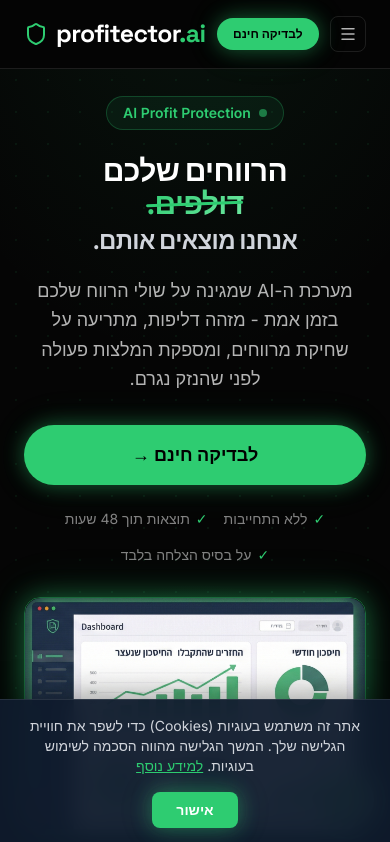
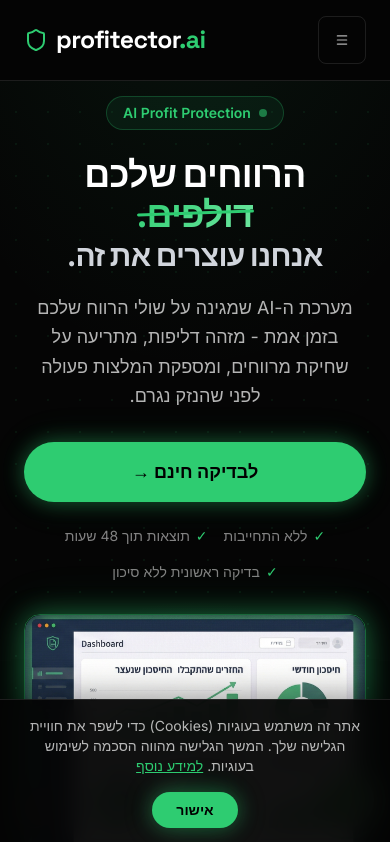
Before and after one commit to Profitector/landing, a Next.js app: page / in a window 390 px wide. Shown: the top 842 px of the page. Built offline with nearby package versions, Linux system fonts and the light colour scheme.

Commit message:
chore: update Hebrew copy, mobile layout, and UI polish

```diff
--- a/app/components/CookieBanner.tsx
+++ b/app/components/CookieBanner.tsx
@@ -31,10 +31,10 @@
           animate={{ y: 0, opacity: 1 }}
           exit={{ y: 100, opacity: 0 }}
           transition={{ duration: 0.4, ease: "easeOut" }}
-          className="fixed bottom-0 inset-x-0 z-60 border-t border-white/10 bg-[#0F1B2D]/95 backdrop-blur-md px-6 py-4 shadow-[0_-4px_30px_rgba(0,0,0,0.4)]"
+          className="fixed bottom-0 inset-x-0 z-60 border-t border-white/10 bg-[#050505]/95 backdrop-blur-md px-6 py-4 shadow-[0_-4px_30px_rgba(0,0,0,0.4)]"
         >
           <div className="mx-auto flex max-w-5xl flex-col items-center gap-4 sm:flex-row sm:justify-between">
-            <p className="text-sm text-gray-300 text-center sm:text-start">
+            <p className="text-sm text-white/70 text-center sm:text-start">
               אתר זה משתמש בעוגיות (Cookies) כדי לשפר את חוויית הגלישה שלך.
               המשך הגלישה מהווה הסכמה לשימוש בעוגיות.{" "}
               <a
@@ -46,7 +46,7 @@
             </p>
             <button
               onClick={accept}
-              className="shrink-0 rounded-lg bg-[#2ECC71] px-6 py-2 text-sm font-semibold text-white transition-all btn-glow hover:bg-[#27ae60] cursor-pointer"
+              className="btn-glow shrink-0 rounded-full bg-[#2ECC71] px-6 py-2 text-sm font-bold text-black transition-all hover:scale-105 hover:bg-[#27ae60] cursor-pointer"
             >
               אישור
             </button>
--- a/app/components/Header.tsx
+++ b/app/components/Header.tsx
@@ -22,8 +22,8 @@
       className="fixed top-0 right-0 left-0 z-50 border-b border-white/10 bg-[#050505]/95 backdrop-blur-md"
     >
       <div className="mx-auto flex max-w-7xl items-center justify-between px-6 py-4 sm:px-10 lg:px-16">
-        {/* Logo — mobile: LEFT (order-3 in RTL); desktop: RIGHT (md:order-1 in RTL) */}
-        <a href="#" dir="ltr" className="order-3 flex items-center gap-2 text-[1.55rem] font-bold leading-none tracking-tight text-white font-(family-name:--font-logo) md:order-1">
+        {/* Logo — mobile: left (order-2); desktop: right (md:order-1) */}
+        <a href="#" dir="ltr" className="order-2 flex items-center gap-2 text-[1.55rem] font-bold leading-none tracking-tight text-white font-(family-name:--font-logo) md:order-1">
           <Shield className="h-6 w-6 text-[#2ECC71]" />
           <span>profitector<span className="text-[#2ECC71]">.ai</span></span>
         </a>
@@ -45,22 +45,13 @@
           לבדיקה חינם
         </a>
 
-        {/* Mobile CTA — middle (order-2 in RTL) */}
-        <a
-          href="#lead-form"
-          onClick={() => setMobileOpen(false)}
-          className="btn-glow order-2 rounded-full bg-[#2ECC71] px-4 py-2 text-xs font-bold text-black transition-all hover:bg-[#27ae60] md:hidden"
-        >
-          לבדיקה חינם
-        </a>
-
-        {/* Hamburger — mobile: RIGHT (order-1 in RTL) */}
+        {/* Hamburger — mobile: far right (easy for right-handed users), large tap target */}
         <button
           onClick={() => setMobileOpen((v) => !v)}
           aria-label="פתח תפריט"
-          className="order-1 flex h-9 w-9 items-center justify-center rounded-lg border border-white/10 text-white/70 transition-colors hover:border-white/30 hover:text-white md:hidden"
+          className="order-1 flex h-12 w-12 items-center justify-center rounded-lg border border-white/10 px-4 text-white/70 transition-colors hover:border-white/30 hover:text-white md:hidden"
         >
-          {mobileOpen ? <X size={18} /> : <Menu size={18} />}
+          {mobileOpen ? <X size={22} /> : <Menu size={22} />}
         </button>
       </div>
 
@@ -86,6 +77,15 @@
                   </a>
                 </li>
               ))}
+              <li className="mt-2 pt-3 border-t border-white/10">
+                <a
+                  href="#lead-form"
+                  onClick={() => setMobileOpen(false)}
+                  className="btn-glow block rounded-full bg-[#2ECC71] px-6 py-3 text-center text-sm font-bold text-black transition-all hover:bg-[#27ae60]"
+                >
+                  לבדיקה חינם
+                </a>
+              </li>
             </ul>
           </motion.nav>
         )}
--- a/app/components/Hero.tsx
+++ b/app/components/Hero.tsx
@@ -33,13 +33,13 @@
               AI Profit Protection
             </motion.div>
 
-            <h1 className="mb-5 text-3xl font-bold leading-[1.1] tracking-tight text-white md:text-4xl lg:text-5xl xl:text-6xl">
+            <h1 className="mb-5 text-4xl font-bold leading-[1.1] tracking-tight text-white sm:text-[2.5rem] md:text-4xl lg:text-5xl xl:text-6xl">
               <span className="block text-white">הרווחים שלכם</span>
               <span className="block">
                 <span className="text-strike gradient-text">דולפים.</span>
               </span>
-              <span className="mt-1 block text-2xl font-bold text-gray-300 md:text-3xl lg:text-4xl">
-                אנחנו מוצאים אותם.
+              <span className="mt-1 block text-3xl font-bold text-gray-300 lg:text-4xl">
+                אנחנו עוצרים את זה.
               </span>
             </h1>
 
@@ -66,7 +66,7 @@
                 <span className="text-[#2ECC71]">✓</span> תוצאות תוך 48 שעות
               </span>
               <span className="flex items-center gap-1.5">
-                <span className="text-[#2ECC71]">✓</span> על בסיס הצלחה בלבד
+                <span className="text-[#2ECC71]">✓</span> בדיקה ראשונית ללא סיכון
               </span>
             </div>
           </motion.div>
--- a/app/components/TrustBar.tsx
+++ b/app/components/TrustBar.tsx
@@ -6,7 +6,7 @@
 const stats = [
   { value: 4, suffix: "%", prefix: "", label: "הפסד ממוצע שמצאנו" },
   { value: 24, suffix: "h", prefix: "", label: "זמן הטמעה" },
-  { value: 100, suffix: "%", prefix: "", label: "על בסיס הצלחה" },
+  { value: 100, suffix: "%", prefix: "", label: "מחויבים לתוצאות" },
 ];
 
 function AnimatedCounter({
@@ -71,7 +71,7 @@
           >
             <p className="neon-number text-5xl font-bold md:text-6xl">₪0</p>
             <p className="mt-2 text-sm font-semibold text-white">עלות אם לא נמצא חיסכון</p>
-            <p className="mt-1 text-xs text-white/40">מודל הצלחה בלבד - ללא סיכון</p>
+            <p className="mt-1 text-xs text-white/40">בדיקת עומק ראשונית ללא סיכון</p>
           </motion.div>
 
           {/* 3 Regular stats */}
--- a/app/components/ValueCards.tsx
+++ b/app/components/ValueCards.tsx
@@ -42,7 +42,7 @@
           transition={{ duration: 0.5, delay: 0.2 }}
           className="mx-auto mb-8 max-w-2xl text-lg text-white/50 md:mb-12"
         >
-          אף אחד עדיין לא בנה את זה. אנחנו כאן.
+          הדור הבא של הגנת הרווחיות. בלי טעויות, בלי אקסלים.
         </motion.p>
 
         {/* Two callout boxes */}
@@ -55,10 +55,8 @@
         >
           <div className="glow-border rounded-2xl bg-[#0A0A0A] px-8 py-7 text-center">
             <p className="neon-number text-4xl font-bold sm:text-5xl">100%</p>
-            <p className="mt-2 font-semibold text-white">על בסיס הצלחה</p>
-            <p className="mt-1 text-sm text-white/40">
-              לא מצאנו? לא משלמים.
-            </p>
+            <p className="mt-2 font-semibold text-white">מבוסס הצלחה</p>
+            <p className="mt-1 text-sm text-white/40">לא מצאנו? לא משלמים.</p>
           </div>
           <div className="glow-border rounded-2xl bg-[#0A0A0A] px-8 py-7 text-center">
             <p className="neon-number text-4xl font-bold sm:text-5xl">₪0</p>
--- a/app/components/WhatItCatches.tsx
+++ b/app/components/WhatItCatches.tsx
@@ -80,14 +80,14 @@
               transition={{ duration: 0.5, delay: index * 0.1 }}
               className="group rounded-2xl border border-white/6 bg-[#0A0A0A] p-7 transition-all duration-300 hover:border-[#2ECC71]/25 hover:bg-[#0D0D0D]"
             >
-              <div className="mb-4 flex items-center gap-3">
-                <span className="text-2xl text-[#2ECC71]">{item.marker}</span>
-                <div>
+              <div className="mb-4 flex items-center gap-3 text-right" dir="rtl">
+                <span className="text-2xl text-[#2ECC71] shrink-0">{item.marker}</span>
+                <div className="min-w-0">
                   <p className="font-bold text-white">{item.title}</p>
-                  <p className="text-xs text-white/40">{item.en}</p>
+                  <p className="text-xs text-white/50">{item.en}</p>
                 </div>
               </div>
-              <p className="text-sm leading-relaxed text-white/50">
+              <p className="text-sm leading-relaxed text-white/50 text-right" dir="rtl">
                 {item.description}
               </p>
             </motion.div>
--- a/app/layout.tsx
+++ b/app/layout.tsx
@@ -28,11 +28,11 @@
 
 export const metadata: Metadata = {
   metadataBase: new URL("https://profitector.ai"),
-  title: "Profitector — הרווחים שלכם דולפים. אנחנו מוצאים אותם.",
+  title: "Profitector - הרווחים שלכם דולפים. אנחנו עוצרים את זה.",
   description:
     "מערכת AI שמגינה על שולי הרווח שלכם בזמן אמת — מזהה דליפות, מתריעה על שחיקת מרווחים, ומספקת המלצות פעולה.",
   openGraph: {
-    title: "Profitector — AI Profit Protection",
+    title: "Profitector - AI Profit Protection",
     description:
       "מערכת AI שמגינה על שולי הרווח שלכם בזמן אמת — מזהה דליפות, מתריעה על שחיקת מרווחים, ומספקת המלצות פעולה.",
     url: "https://profitector.ai",
@@ -42,7 +42,7 @@
         url: "/meta-og.png",
         width: 1200,
         height: 630,
-        alt: "Profitector — AI Profit Protection",
+        alt: "Profitector - AI Profit Protection",
       },
     ],
     locale: "he_IL",
@@ -50,7 +50,7 @@
   },
   twitter: {
     card: "summary_large_image",
-    title: "Profitector — AI Profit Protection",
+    title: "Profitector - AI Profit Protection",
     description:
       "מערכת AI שמגינה על שולי הרווח שלכם בזמן אמת — מזהה דליפות, מתריעה על שחיקת מרווחים, ומספקת המלצות פעולה.",
     images: ["/meta-og.png"],
```
